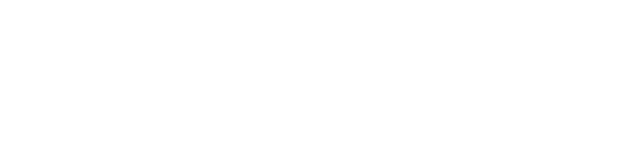
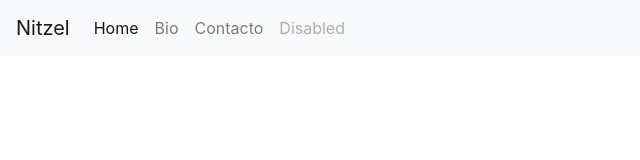
Before and after one commit to NITZELZM/PRIMERGITHUB, a plain HTML site: page index.html in a window 1280 px wide. Shown: the whole page, without its empty margins (0-640 px from the left). Drawn offline with nearby package versions, Linux system fonts and the light colour scheme.

Commit message:
Barra de navegacion definitva
incluyerion lobreria de bootstrap

```diff
--- a/index.html
+++ b/index.html
@@ -1,7 +1,40 @@
 <html>
 
+<head>
 
+<head>
+<title>pagina personal Nitzel </title>
 <body>
+<!-- CSS -->
+<link rel="stylesheet" href="https://cdn.jsdelivr.net/npm/bootstrap@4.5.3/dist/css/bootstrap.min.css" integrity="sha384-TX8t27EcRE3e/ihU7zmQxVncDAy5uIKz4rEkgIXeMed4M0jlfIDPvg6uqKI2xXr2" crossorigin="anonymous">
+
+<!-- jQuery and JS bundle w/ Popper.js -->
+<script src="https://code.jquery.com/jquery-3.5.1.slim.min.js" integrity="sha384-DfXdz2htPH0lsSSs5nCTpuj/zy4C+OGpamoFVy38MVBnE+IbbVYUew+OrCXaRkfj" crossorigin="anonymous"></script>
+<script src="https://cdn.jsdelivr.net/npm/bootstrap@4.5.3/dist/js/bootstrap.bundle.min.js" integrity="sha384-ho+j7jyWK8fNQe+A12Hb8AhRq26LrZ/JpcUGGOn+Y7RsweNrtN/tE3MoK7ZeZDyx" crossorigin="anonymous"></script>
+<body>
+<nav class="navbar navbar-expand-lg navbar-light bg-light">
+  <a class="navbar-brand" href="#">Nitzel</a>
+  <button class="navbar-toggler" type="button" data-toggle="collapse" data-target="#navbarNav" aria-controls="navbarNav" aria-expanded="false" aria-label="Toggle navigation">
+    <span class="navbar-toggler-icon"></span>
+  </button>
+  <div class="collapse navbar-collapse" id="navbarNav">
+    <ul class="navbar-nav">
+      <li class="nav-item active">
+        <a class="nav-link" href="#">Home <span class="sr-only">(current)</span></a>
+      </li>
+      <li class="nav-item">
+        <a class="nav-link" href="#">Bio</a>
+      </li>
+      <li class="nav-item">
+        <a class="nav-link" href="#">Contacto</a>
+      </li>
+      <li class="nav-item">
+        <a class="nav-link disabled" href="#" tabindex="-1" aria-disabled="true">Disabled</a>
+      </li>
+    </ul>
+  </div>
+</nav>
+
 
 
 
```
